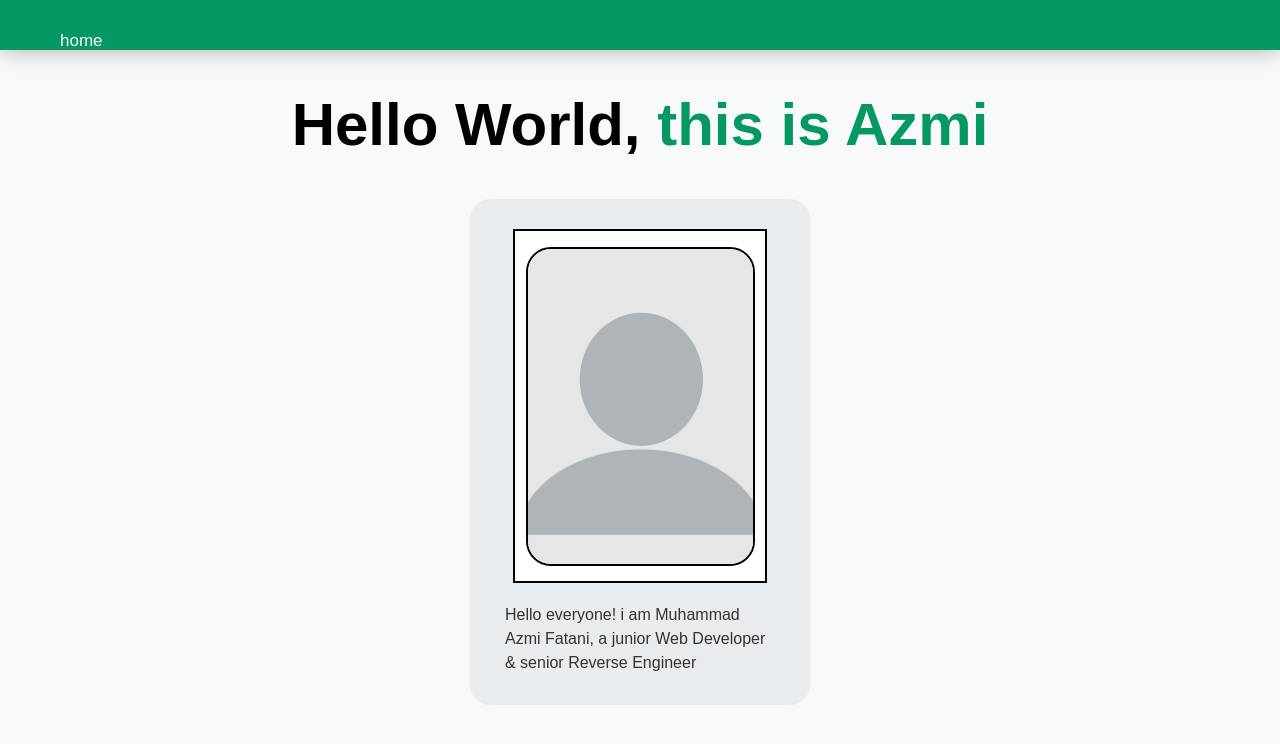
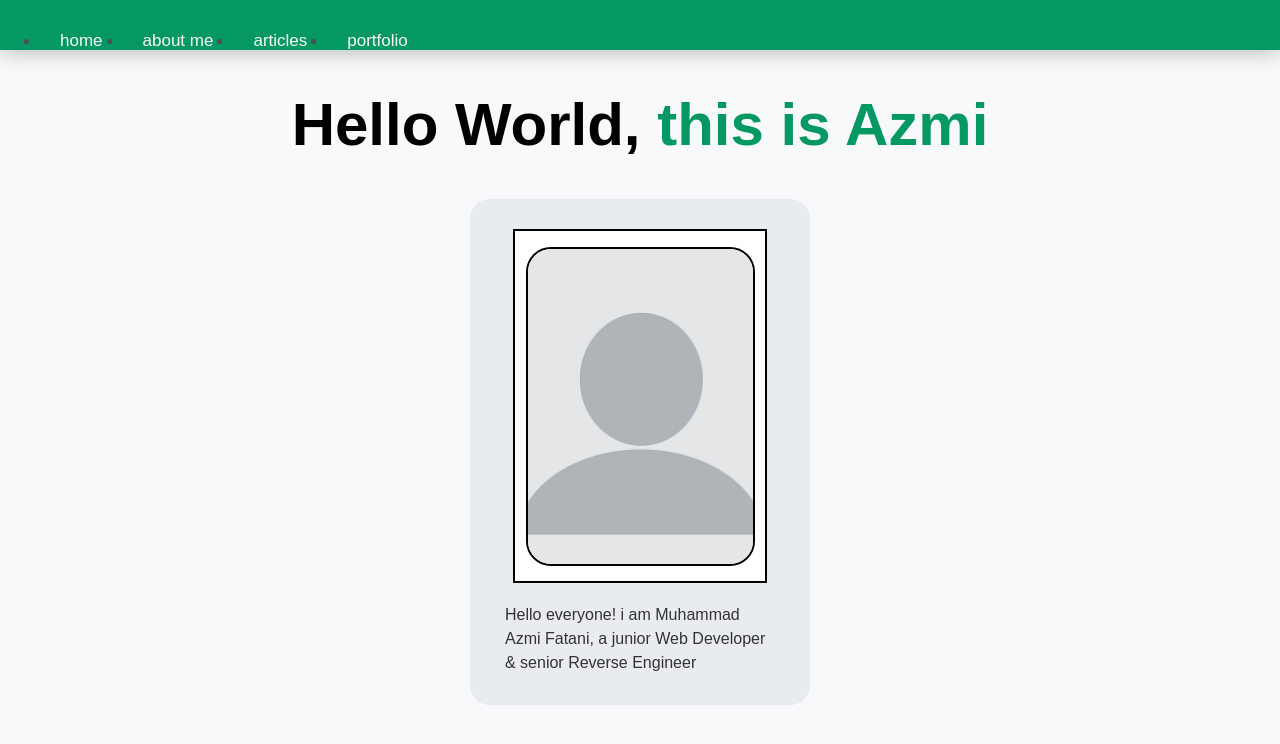
Before and after one commit to PatternVoyager/private_blog, a Next.js app: page / in a window 1280 px wide. Shown: the top 744 px of the page. Built offline with nearby package versions, Linux system fonts and the light colour scheme.

Commit message:
Update navbar styles for flex display

```diff
--- a/app/globals.css
+++ b/app/globals.css
@@ -16,7 +16,7 @@ body {
   overflow: hidden;
 }
 
-.navbar nav ul li {
+.navbar nav ul {
   display: flex;
 }
 
```
